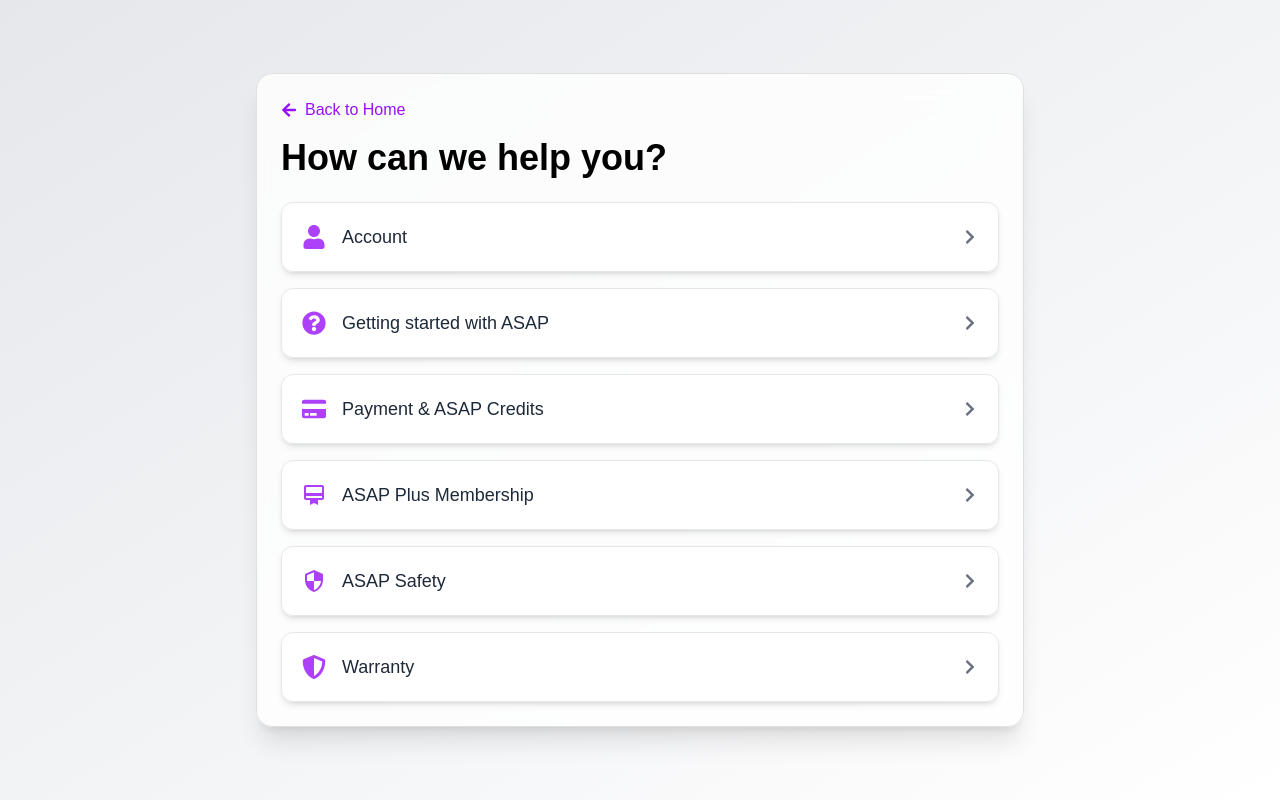
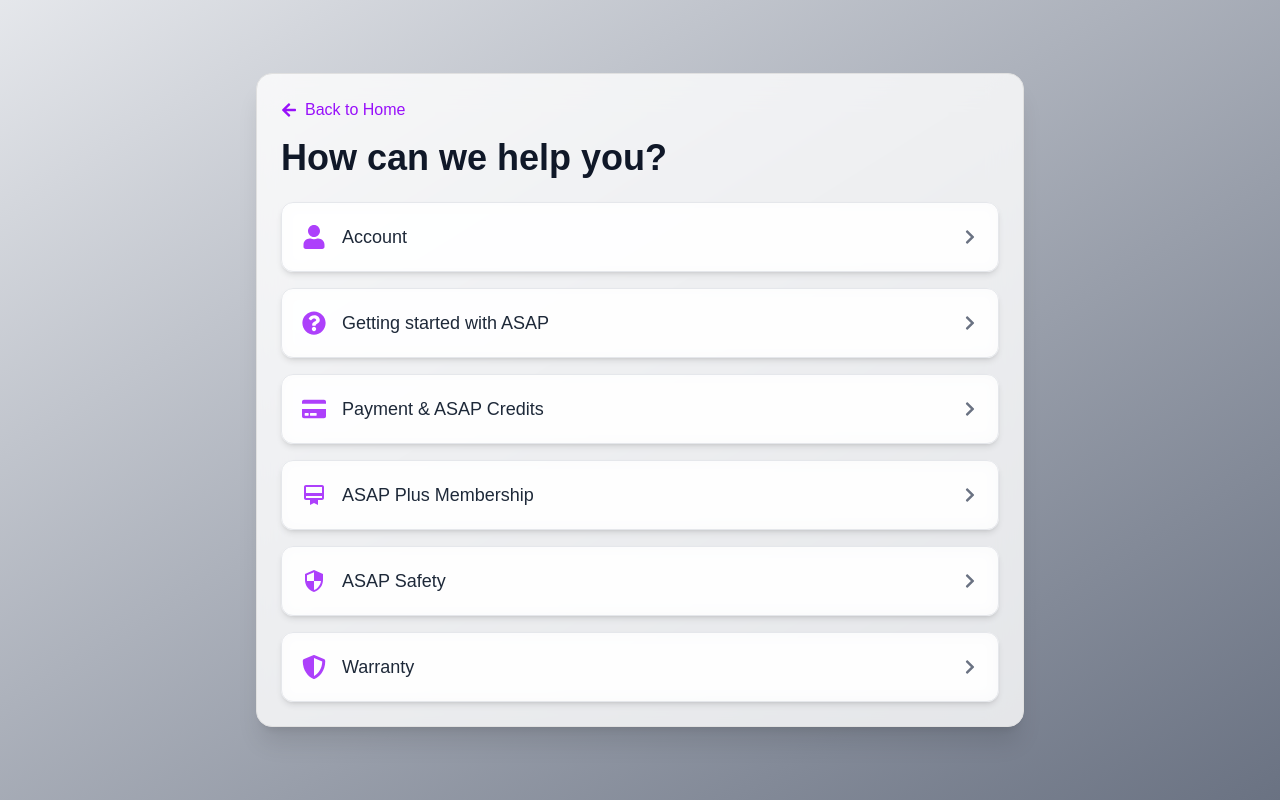
Before and after one commit to nitink3006/ASAP, a React (Vite) app in the folder frontend/: page /help-center in a window 1280 px wide. Built offline with nearby package versions, Linux system fonts and the light colour scheme.

Commit message:
Update HelpCenter.jsx (#31)

```diff
--- a/frontend/src/component/LandingPage/Home/HelpCenter.jsx
+++ b/frontend/src/component/LandingPage/Home/HelpCenter.jsx
@@ -166,26 +166,24 @@
     };
 
 return (
-        <div className="min-h-screen bg-gradient-to-br from-gray-200 to-gray500 flex items-center justify-center p-6">
+    <div className="min-h-screen bg-gradient-to-br from-gray-200 to-gray-500 flex items-center justify-center p-6">
         <div className="max-w-3xl w-full backdrop-blur-lg bg-white/80 border border-[#E0E0E0] shadow-xl rounded-2xl p-6">
             {!topic ? (
                 <>
                     <Link to="/">
-                            <button className="flex items-center text-purple-600 hover:text-purple-400 mb-4 transition">
+                        <button className="cursor-pointer flex items-center text-purple-600 hover:text-purple-400 mb-4 transition">
                             <FaArrowLeft className="mr-2" /> Back to Home
                         </button>
                     </Link>
-                        <h1 className="text-4xl font-bold text--900 mb-6">
+                    <h1 className="text-4xl font-bold text-gray-900 mb-6">
                         How can we help you?
                     </h1>
                     <div className="grid sm:grid-cols-1 gap-4">
                         {helpTopics.map((topic, index) => (
                             <div
                                 key={index}
-                                    onClick={() =>
-                                        handleTopicClick(topic.title)
-                                    }
-                                    className="flex items-center justify-between p-5 bg-white/70 backdrop-blur border border-gray-200 rounded-xl shadow-md hover:shadow-lg hover:scale-[1.01] transition-all cursor-pointer"
+                                onClick={() => handleTopicClick(topic.title)}
+                                className="cursor-pointer flex items-center justify-between p-5 bg-white/70 backdrop-blur border border-gray-200 rounded-xl shadow-md hover:shadow-lg hover:scale-[1.01] transition-all"
                             >
                                 <div className="flex items-center">
                                     <div className="text-2xl mr-4">
@@ -204,7 +202,7 @@
                 <>
                     <button
                         onClick={handleBack}
-                            className="flex items-center text-purple-600 hover:text-purple-400 mb-4 transition"
+                        className="cursor-pointer flex items-center text-purple-600 hover:text-purple-400 mb-4 transition"
                     >
                         <FaArrowLeft className="mr-2" /> Back to Help Topics
                     </button>
@@ -219,7 +217,7 @@
                             >
                                 <div
                                     onClick={() => toggleQuestion(index)}
-                                        className="flex justify-between items-center p-5 hover:bg-gray-50 cursor-pointer transition-colors"
+                                    className="cursor-pointer flex justify-between items-center p-5 hover:bg-gray-50 transition-colors"
                                 >
                                     <h3 className="text-lg font-semibold text-gray-800 pr-2">
                                         {faq.question}
```
Lines whose indentation alone changed are shown as unchanged.
